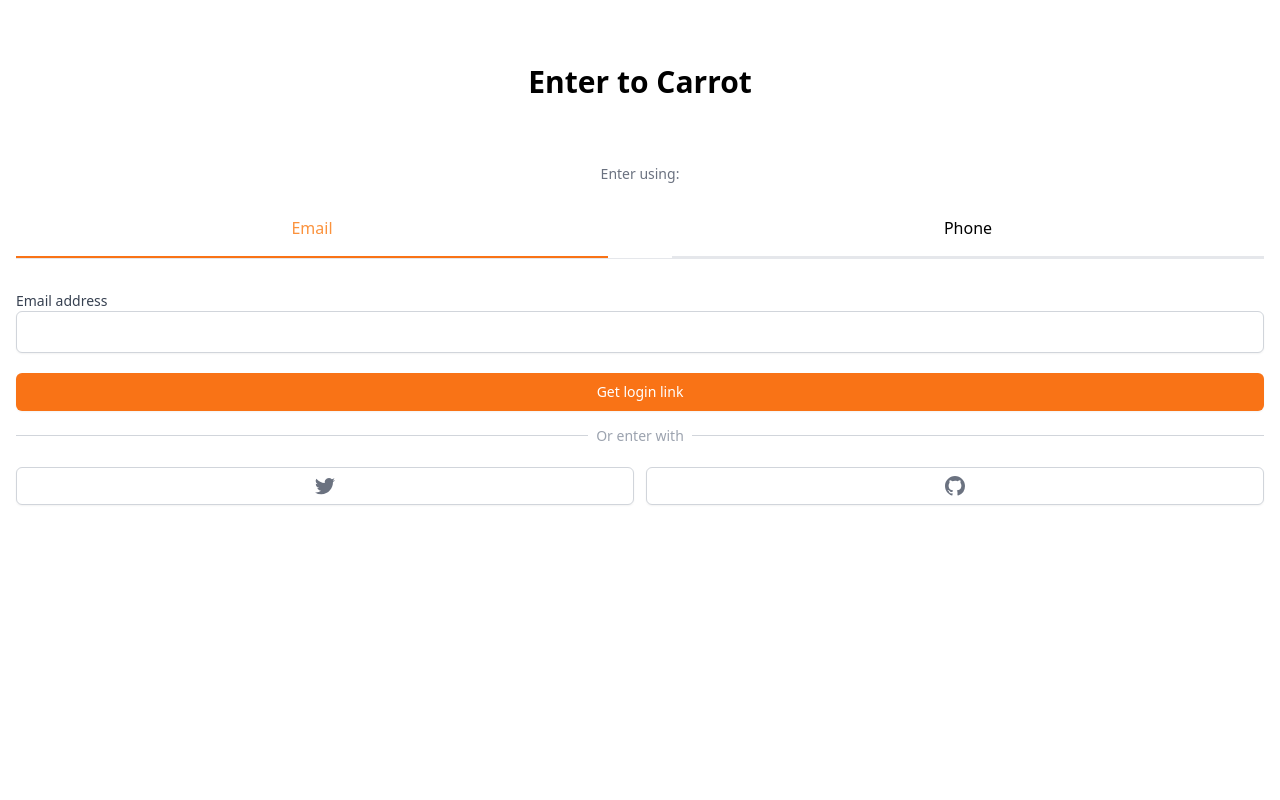
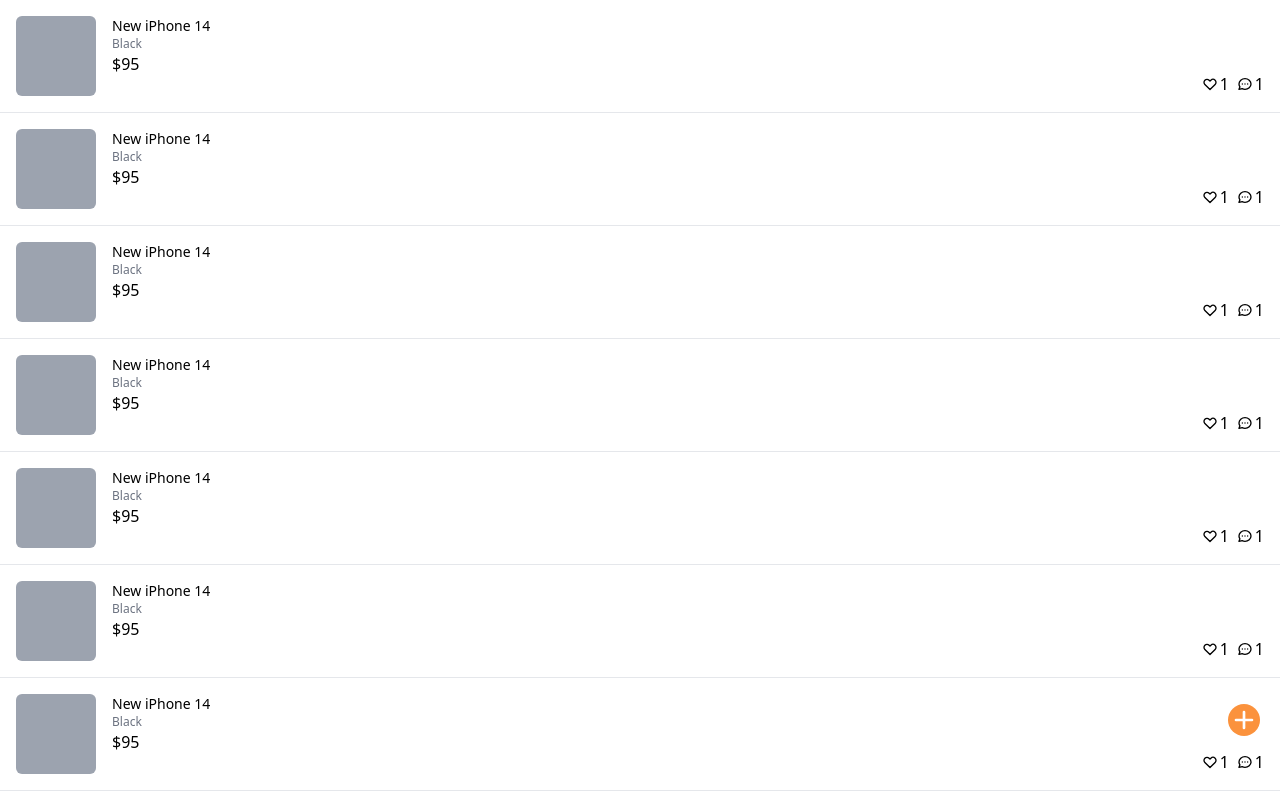
Before and after one commit to dong-park/carrot-market, a Next.js app: page / in a window 1280 px wide. Shown: the top 800 px of the page. Built offline with nearby package versions, Linux system fonts and the light colour scheme.

Commit message:
5.3 Home Screen

```diff
--- a/pages/index.tsx
+++ b/pages/index.tsx
@@ -1,102 +1,77 @@
-import { useState } from "react";
+import type { NextPage } from "next";
 
-function cls(...classnames: string[]) {
-  return classnames.join(" ");
-}
-
-export default function Enter() {
-  const [method, setMethod] = useState<"email" | "phone">("email");
-  const onEmailClick = () => setMethod("email");
-  const onPhoneClick = () => setMethod("phone");
+const Home: NextPage = () => {
   return (
-    <div className="mt-16 px-4">
-      <h3 className="text-3xl font-bold text-center">Enter to Carrot</h3>
-      <div className="mt-16">
-        <div className="flex flex-col items-center">
-          <h5 className="text-sm text-gray-500 font-medium">Enter using:</h5>
-          <div className="grid border-b w-full mt-8 grid-cols-2 gap-16">
-            <button
-              className={
-                cls(
-                  "pb-4 border-b-2 font-medium",
-                  method === 'email' ? "border-orange-500 text-orange-400" : "")}
-              onClick={onEmailClick}>Email</button>
-            <button
-              className={
-                cls(
-                  "pb-4 border-b-2 font-medium",
-                  method === 'phone' ? "border-orange-500 text-orange-400" : "")}
-              onClick={onPhoneClick}>Phone</button>
+    <div>
+      {[1, 1, 1, 1, 1, 1, 1, 1, 1, 1, 1, 1].map((_, i) => (
+        <div key={i}
+        className = "flex justify-between py-4 px-4 border-b pb-4 cursor-pointer">
+          <div className="flex space-x-4">
+            <div className="w-20 h-20 bg-gray-400 rounded-md"/>
+            <div className="flex flex-col">
+              <h3 className="text-sm font-medium text">
+                New iPhone 14</h3>
+              <span className="text-xs text-gray-500">Black</span>
+              <span className="font-medium">$95</span>
             </div>
           </div>
-        <form className="flex flex-col mt-8">
-          <label className="text-sm font-medium text-gray-700">
-            {method === "email" ? "Email address" : null}
-            {method === "phone" ? "Phone number" : null}
-          </label>
-          <div>
-            {method === "email" ?
-              <input
-                className="
-              appearance-none w-full px-3 py-2 border border-gray-300 rounded-md shadow-sm
-              placeholder-gray-400 focus:outline-none focus:border-orange-500 focus:ring-orange-500"
-                type="email" required /> : null}
-            {method === "phone" ? (
-              <div className="flex rounded-md shadow-sm">
-                <span className="
-                flex items-center justify-center px-3 rounded-l-md border border-r-0 border-gray-300 bg-gray-50 text-gray-500 select-none text-sm">
-                  +82
-                </span>
-                <input
-                  className="
-                  appearance-none w-full px-3 py-2 border border-gray-300 rounded-r-md shadow-sm
-                  placeholder-gray-400 focus:outline-none focus:border-orange-500 focus:ring-orange-500"
-                  type="number" required />
+          <div className="flex space-x-2 items-end justify-end">
+            <div className="flex space-x-0.5 items-center">
+              <svg
+                className="w-4 h-4"
+                fill="none"
+                stroke="currentColor"
+                viewBox="0 0 24 24"
+                xmlns="http://www.w3.org/2000/svg"
+              >
+                <path
+                  strokeLinecap="round"
+                  strokeLinejoin="round"
+                  strokeWidth="2"
+                  d="M4.318 6.318a4.5 4.5 0 000 6.364L12 20.364l7.682-7.682a4.5 4.5 0 00-6.364-6.364L12 7.636l-1.318-1.318a4.5 4.5 0 00-6.364 0z"
+                ></path>
+              </svg>
+              <span>1</span>
             </div>
-            ) : null}
-          </div>
-          <button className="mt-5 bg-orange-500 hover:bg-orange-600 py-2 px-4 text-white
-          border border-transparent rounded-md shadow-sm text-sm font-medium
-          focus:ring-2 focus:ring-offset-2 focus:ring-orange-500 focus:outline-none">
-            {method === "email" ? "Get login link" : null}
-            {method === "phone" ? "Get one-time password" : null}
-          </button>
-        </form>
-        <div className="mt-6">
-          <div className="relative">
-            <div className="absolute w-full border-t border-gray-300" />
-            <div className="relative -top-3 text-center">
-              <span className="bg-white px-2 text-sm text-gray-400">Or enter with</span>
+            <div className="flex space-x-0.5 items-center">
+              <svg
+                className="w-4 h-4"
+                fill="none"
+                stroke="currentColor"
+                viewBox="0 0 24 24"
+                xmlns="http://www.w3.org/2000/svg"
+              >
+                <path
+                  strokeLinecap="round"
+                  strokeLinejoin="round"
+                  strokeWidth="2"
+                  d="M8 12h.01M12 12h.01M16 12h.01M21 12c0 4.418-4.03 8-9 8a9.863 9.863 0 01-4.255-.949L3 20l1.395-3.72C3.512 15.042 3 13.574 3 12c0-4.418 4.03-8 9-8s9 3.582 9 8z"
+                ></path>
+              </svg>
+              <span>1</span>
             </div>
           </div>
-          <div className="grid grid-cols-2 gap-3 mt-2">
-            <button className="flex justify-center items-center py-2 px-4 border border-gray-300 rounded-md shadow-sm bg-white text-sm font-medium text-gray-500 hover:bg-gray-50">
+        </div>
+      ))}
+      <button className="fixed bottom-16 right-5 bg-orange-400 rounded-full text-white">
         <svg
-                className="w-5 h-5"
+          className="h-8 w-8"
+          xmlns="http://www.w3.org/2000/svg"
+          fill="none"
+          viewBox="0 0 24 24"
+          stroke="currentColor"
           aria-hidden="true"
-                fill="currentColor"
-                viewBox="0 0 20 20"
-              >
-                <path d="M6.29 18.251c7.547 0 11.675-6.253 11.675-11.675 0-.178 0-.355-.012-.53A8.348 8.348 0 0020 3.92a8.19 8.19 0 01-2.357.646 4.118 4.118 0 001.804-2.27 8.224 8.224 0 01-2.605.996 4.107 4.107 0 00-6.993 3.743 11.65 11.65 0 01-8.457-4.287 4.106 4.106 0 001.27 5.477A4.073 4.073 0 01.8 7.713v.052a4.105 4.105 0 003.292 4.022 4.095 4.095 0 01-1.853.07 4.108 4.108 0 003.834 2.85A8.233 8.233 0 010 16.407a11.616 11.616 0 006.29 1.84" />
-              </svg>
-            </button>
-            <button className="flex justify-center items-center py-2 px-4 border border-gray-300 rounded-md shadow-sm bg-white text-sm font-medium text-gray-500 hover:bg-gray-50">
-              <svg
-                className="w-5 h-5"
-                aria-hidden="true"
-                fill="currentColor"
-                viewBox="0 0 20 20"
         >
           <path
-                  fillRule="evenodd"
-                  d="M10 0C4.477 0 0 4.484 0 10.017c0 4.425 2.865 8.18 6.839 9.504.5.092.682-.217.682-.483 0-.237-.008-.868-.013-1.703-2.782.605-3.369-1.343-3.369-1.343-.454-1.158-1.11-1.466-1.11-1.466-.908-.62.069-.608.069-.608 1.003.07 1.531 1.032 1.531 1.032.892 1.53 2.341 1.088 2.91.832.092-.647.35-1.088.636-1.338-2.22-.253-4.555-1.113-4.555-4.951 0-1.093.39-1.988 1.029-2.688-.103-.253-.446-1.272.098-2.65 0 0 .84-.27 2.75 1.026A9.564 9.564 0 0110 4.844c.85.004 1.705.115 2.504.337 1.909-1.296 2.747-1.027 2.747-1.027.546 1.379.203 2.398.1 2.651.64.7 1.028 1.595 1.028 2.688 0 3.848-2.339 4.695-4.566 4.942.359.31.678.921.678 1.856 0 1.338-.012 2.419-.012 2.747 0 .268.18.58.688.482A10.019 10.019 0 0020 10.017C20 4.484 15.522 0 10 0z"
-                  clipRule="evenodd"
+            strokeLinecap="round"
+            strokeLinejoin="round"
+            strokeWidth="2"
+            d="M12 6v6m0 0v6m0-6h6m-6 0H6"
           />
         </svg>
       </button>
     </div>
-        </div>
-      </div>
-    </div>
   );
-}
+};
+
+export default Home;
```
Lines whose indentation alone changed are shown as unchanged.
